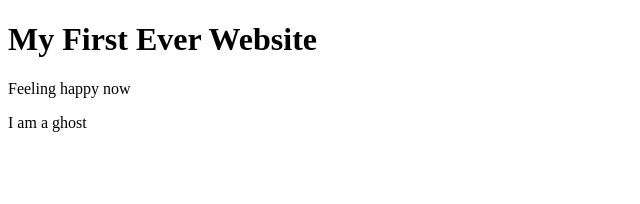
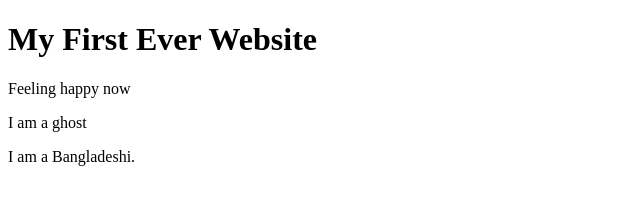
Before and after one commit to 123456sourav/my-first-website, a plain HTML site: page index.html in a window 1280 px wide. Shown: the whole page, without its empty margins (0-640 px from the left). Drawn offline with Linux system fonts and the light colour scheme.

Commit message:
Update index.html

```diff
--- a/index.html
+++ b/index.html
@@ -10,5 +10,6 @@
      <h1>My First Ever Website </h1>
      <p> Feeling happy now </p>
      <p> I am a ghost  </p>
+      <p> I am a Bangladeshi.  </p>
 </body>
 </html>
```
